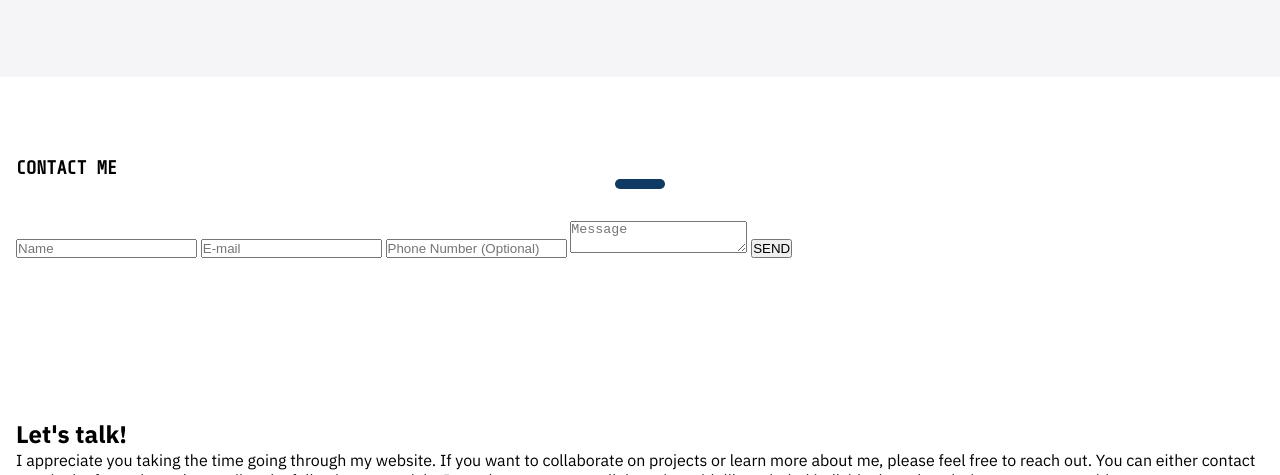
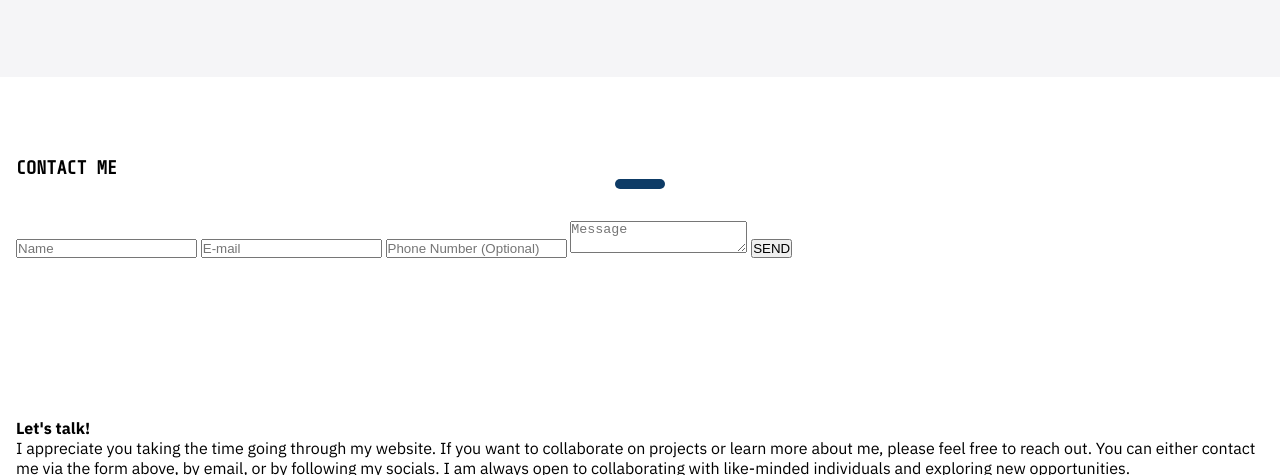
Before and after one commit to cthanges/Portfolio-Website, a plain HTML site: page index.html in a window 1280 px wide. Shown: the part 3792-4267 px from the top of the page. Drawn offline with nearby package versions, Linux system fonts and the light colour scheme.

Commit message:
Minor design change

```diff
--- a/index.html
+++ b/index.html
@@ -251,7 +251,7 @@
         <div class="footer__background">
             <footer>
                 <div class="section__container footer__container" id="contact">
-                    <h2>Let's talk!</h2>
+                    <h4>Let's talk!</h4>
                     <p>
                         I appreciate you taking the time going through my website. If you want to collaborate on projects or learn more about me,
                         please feel free to reach out. You can either contact me via the form above, by email, or by following my socials. I am always open to
```
